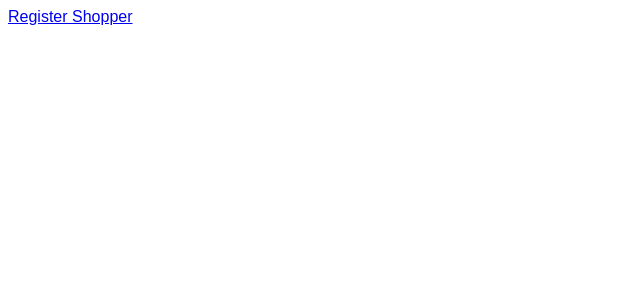
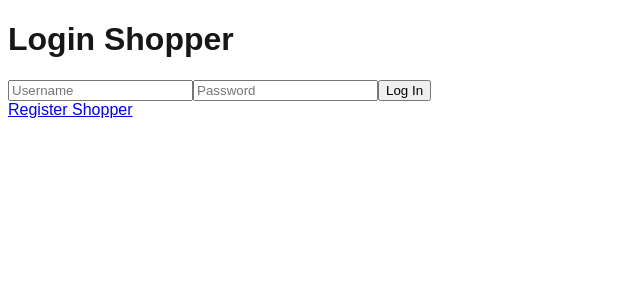
Before and after one commit to jdwiberg/Software-Engineer-Group-Sigma, a Next.js app in the folder frontend/: page / in a window 1280 px wide. Shown: the top 300 px of the page, without its empty margins (0-640 px from the left). Built offline with nearby package versions, Linux system fonts and the light colour scheme.

Commit message:
fixed login

```diff
--- a/frontend/app/page.tsx
+++ b/frontend/app/page.tsx
@@ -1,12 +1,96 @@
 'use client'
 import React from 'react'
+import { useState } from 'react'
 import Link from 'next/link'
+import { setMaxListeners } from 'events'
+import { useRouter } from 'next/navigation'
 
-export default function Home() {
+export default function Login() {
+  const [username, setUsername] = useState("")
+  const [password, setPassword] = useState("")
+  const [message, setMessage] = useState("")
+  const [error, setError] = useState("")
+  const [isSubmitting, setIsSubmitting] = useState(false)
+  const router = useRouter()
 
-    return (
-        <div>
-          <Link href="/registerShopper">Register Shopper</Link>
-        </div>
-    )
+  async function handleSubmit(e: React.FormEvent) {
+    e.preventDefault();
+    setMessage("")
+    setError("")
+    setIsSubmitting(true)
+
+    try {
+        const res = await fetch(
+            "https://nsnnfm38da.execute-api.us-east-1.amazonaws.com/prod/loginShopper",
+            {
+                method: "POST",
+                body: JSON.stringify({ username, password })
+            }
+        )
+
+        const data = await res.json()
+
+        let body
+        try {
+          body = JSON.parse(data.body);
+        } catch (err) {
+          console.error("Failed to parse body", err);
+        }
+
+        if (data.statusCode != 200) {
+            setError(data.error)
+        } else {
+            localStorage.setItem("username", body.username)
+            setMessage(body.message)
+            setUsername("")
+            setPassword("")
+            router.push('/shopperDashboard')
+        }
+    } catch (err) {
+        console.error("something went wrong: ", err);
+    } finally {
+        setIsSubmitting(false)
+    }
+  }
+  return (
+      <div className="flex min-h-screen items-center justify-center bg-zinc-50 font-sans dark:bg-black">
+        <h1>Login Shopper</h1>
+        <form onSubmit={handleSubmit}>
+
+          <input
+            name='username'
+            type="text"
+            placeholder='Username'
+            value={username}
+            onChange={(e) => setUsername(e.target.value)}
+            required
+          />
+
+          <input
+            name='password'
+            type="text"
+            placeholder='Password'
+            value={password}
+            onChange={(e) => setPassword(e.target.value)}
+            required
+          />
+
+          <button
+          type='submit'
+          disabled={isSubmitting}
+          >
+          {isSubmitting ? "Logging you in... " : "Log In" }
+          </button>
+        </form>
+
+        {message && (
+          <p>{message}</p>
+        )}
+        {error && (
+          <p>{error}</p>
+        )}
+
+        <Link href="/registerShopper">Register Shopper</Link>
+      </div>
+  );
 }
--- a/frontend/app/registerShopper/page.tsx
+++ b/frontend/app/registerShopper/page.tsx
@@ -61,7 +61,7 @@ export default function RegisterShopperPage() {
         />
 
         <input
-          name='username'
+          name='password'
           type="text"
           placeholder='Password'
           value={password}
--- /dev/null
+++ b/frontend/app/shopperDashboard/page.tsx
@@ -0,0 +1,17 @@
+'use client'
+import { useEffect, useState } from 'react'
+
+export default function ShopperDashboard() {
+  const [username, setUsername] = useState("")
+
+  useEffect(() => {
+    const u = localStorage.getItem("username")
+    if (u) setUsername(u)
+  }, [])
+
+  return (
+    <div>
+      <h1>Welcome, {username}!</h1>
+    </div>
+  )
+}
```
Also changed, not shown: 1 other file (tests, documents, lock files or other folders).
